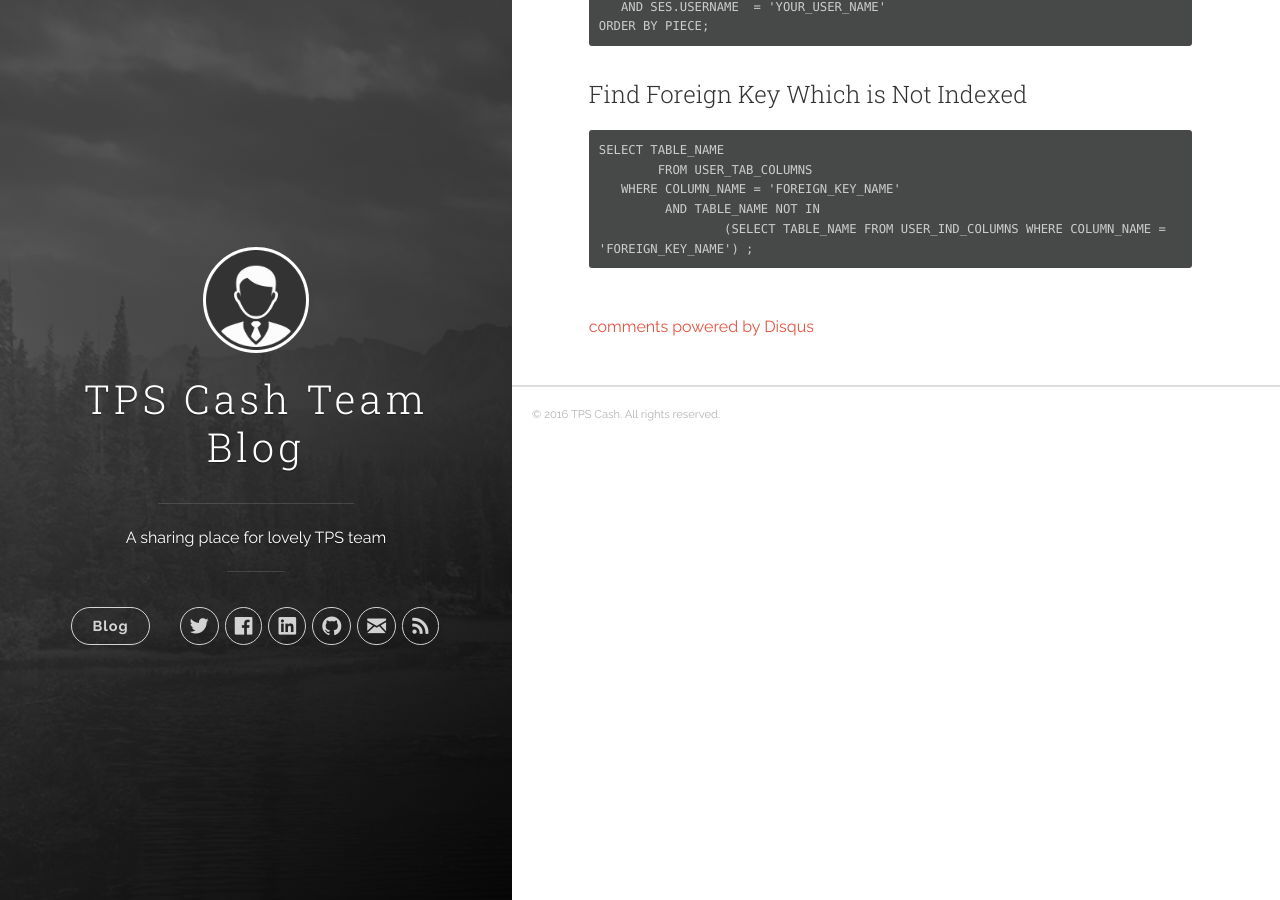
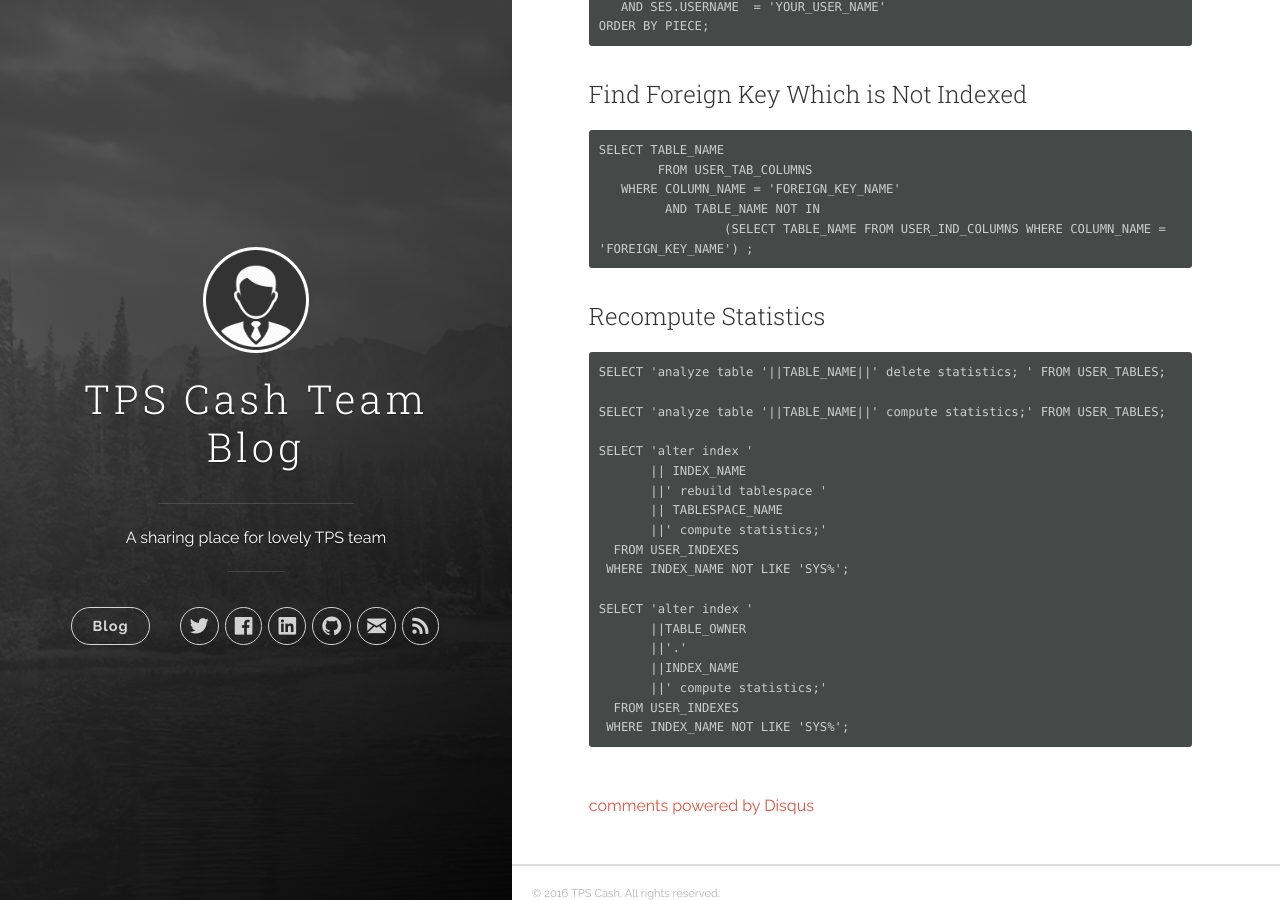
Before and after one commit to tpscash/tpscash.github.io, a Jekyll site: the page built from _posts/2016-05-11-useful-sql.md, in a window 1280 px wide and 900 px high, scrolled down 2424 px. Built offline with Jekyll 4.4.1, drawn with Linux system fonts in a browser that asks for light colours; comment, search, counter and statistics services are not loaded.

Commit message:
Add more sql

```diff
--- a/_posts/2016-05-11-useful-sql.md
+++ b/_posts/2016-05-11-useful-sql.md
@@ -117,3 +117,25 @@ A handful SQL which can help you to diagnose your oracle database.
 	   WHERE COLUMN_NAME = 'FOREIGN_KEY_NAME'
 		 AND TABLE_NAME NOT IN
 			 (SELECT TABLE_NAME FROM USER_IND_COLUMNS WHERE COLUMN_NAME = 'FOREIGN_KEY_NAME') ;
+
+### Recompute Statistics
+
+    SELECT 'analyze table '||TABLE_NAME||' delete statistics; ' FROM USER_TABLES;
+
+    SELECT 'analyze table '||TABLE_NAME||' compute statistics;' FROM USER_TABLES;
+
+    SELECT 'alter index '
+           || INDEX_NAME
+           ||' rebuild tablespace '
+           || TABLESPACE_NAME
+           ||' compute statistics;'
+      FROM USER_INDEXES
+     WHERE INDEX_NAME NOT LIKE 'SYS%';
+
+    SELECT 'alter index '
+           ||TABLE_OWNER
+           ||'.'
+           ||INDEX_NAME
+           ||' compute statistics;'
+      FROM USER_INDEXES
+     WHERE INDEX_NAME NOT LIKE 'SYS%';
```
